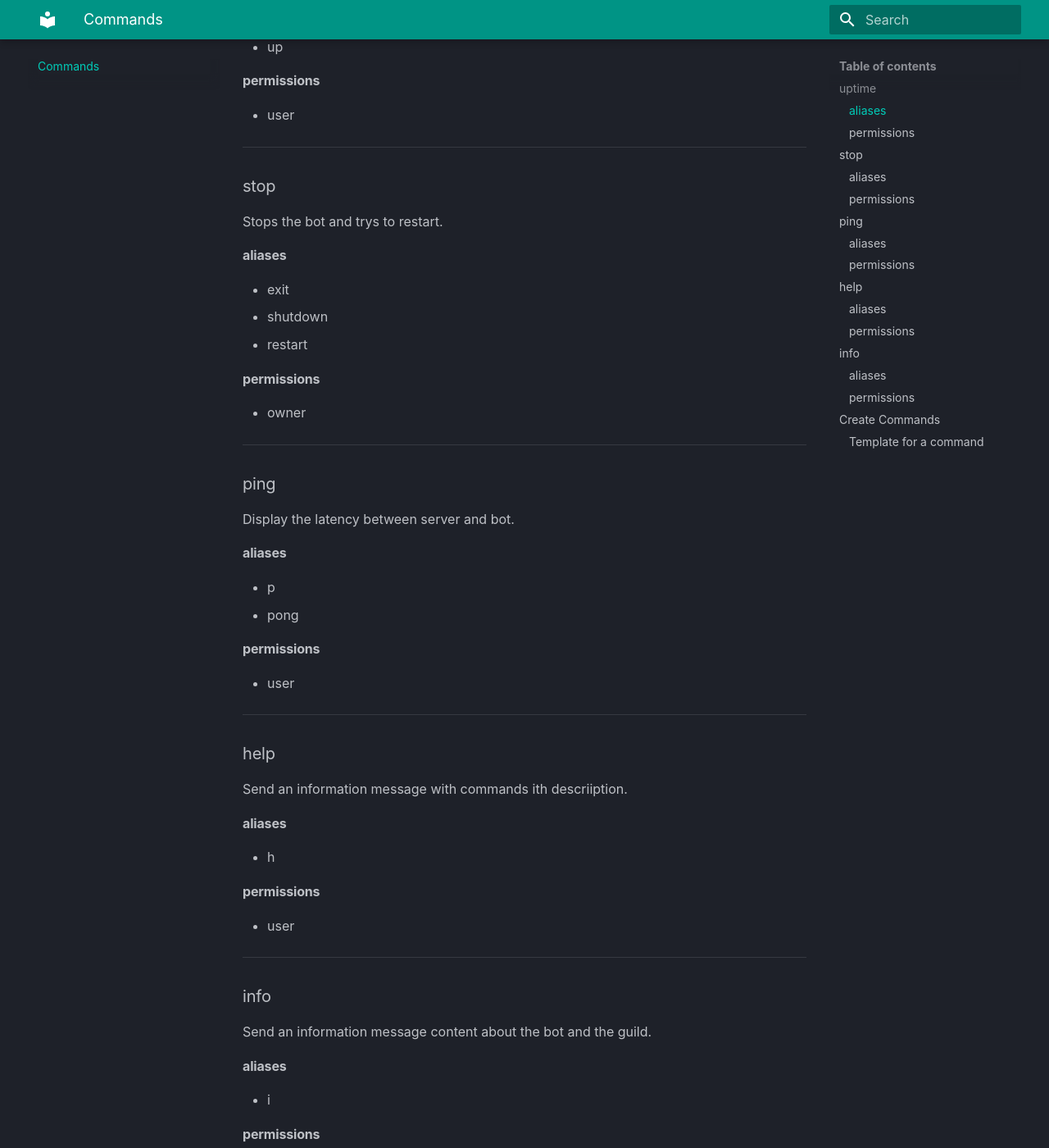
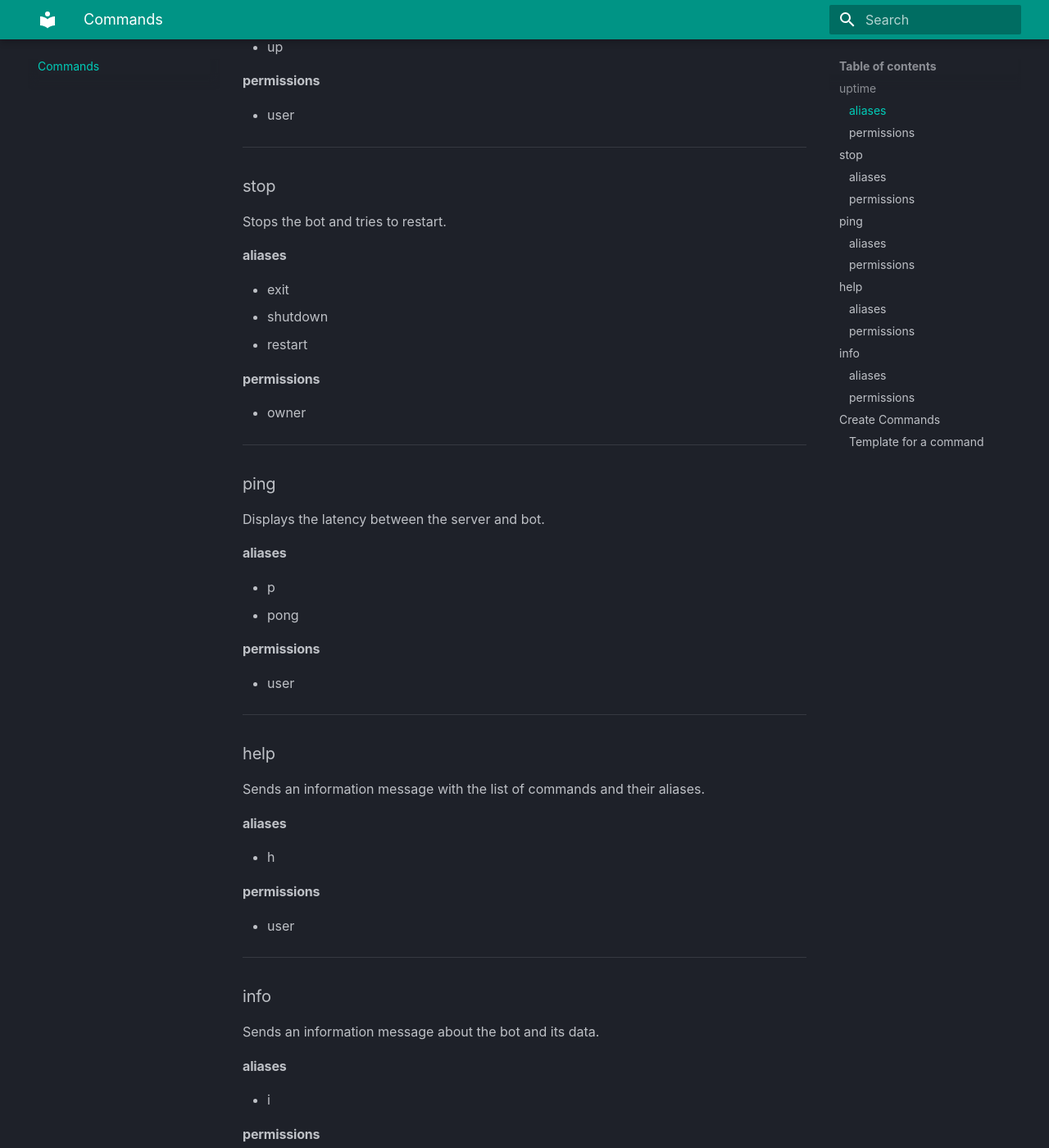
Before and after one commit to PopperDevs/PopperBot-docs, an MkDocs documentation site: the page built from docs/commands.md, in a window 1280 px wide and 1400 px high, scrolled down 312 px. Shown: the whole window at 82% size. Built offline with MkDocs 1.6.1 and Material for MkDocs 9.7.7, drawn with Linux system fonts in a browser that asks for light colours; some of the changed text lies outside the part shown.

Commit message:
resolve typos in commands

```diff
--- a/docs/commands.md
+++ b/docs/commands.md
@@ -9,7 +9,7 @@ Shows the time where the bot is running for.
 
 ---
 ### stop
-Stops the bot and trys to restart.
+Stops the bot and tries to restart.
 #### aliases
  - exit
  - shutdown
@@ -19,7 +19,7 @@ Stops the bot and trys to restart.
 
  ---
 ### ping
-Display the latency between server and bot.
+Displays the latency between the server and bot.
 #### aliases
  - p
  - pong
@@ -28,7 +28,7 @@ Display the latency between server and bot.
 
  ---
 ### help
-Send an information message with commands ith descriiption.
+Sends an information message with the list of commands and their aliases.
 #### aliases
  - h
 #### permissions
@@ -36,7 +36,7 @@ Send an information message with commands ith descriiption.
 
  ---
 ### info
-Send an information message content about the bot and the guild.
+Sends an information message about the bot and its data.
 #### aliases
  - i
 #### permissions
```
Also changed, not shown: other parts of docs/commands.md (+1 -1 lines).
